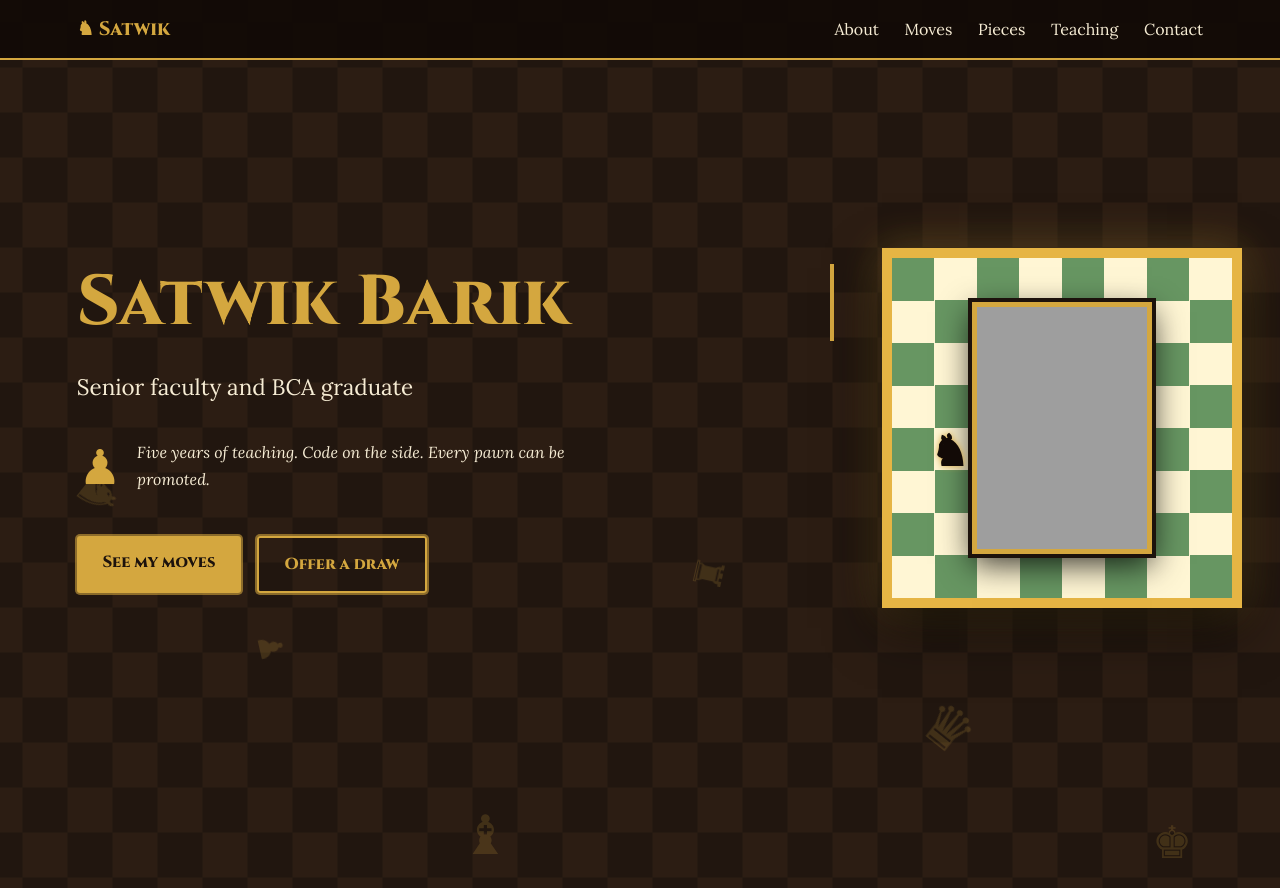
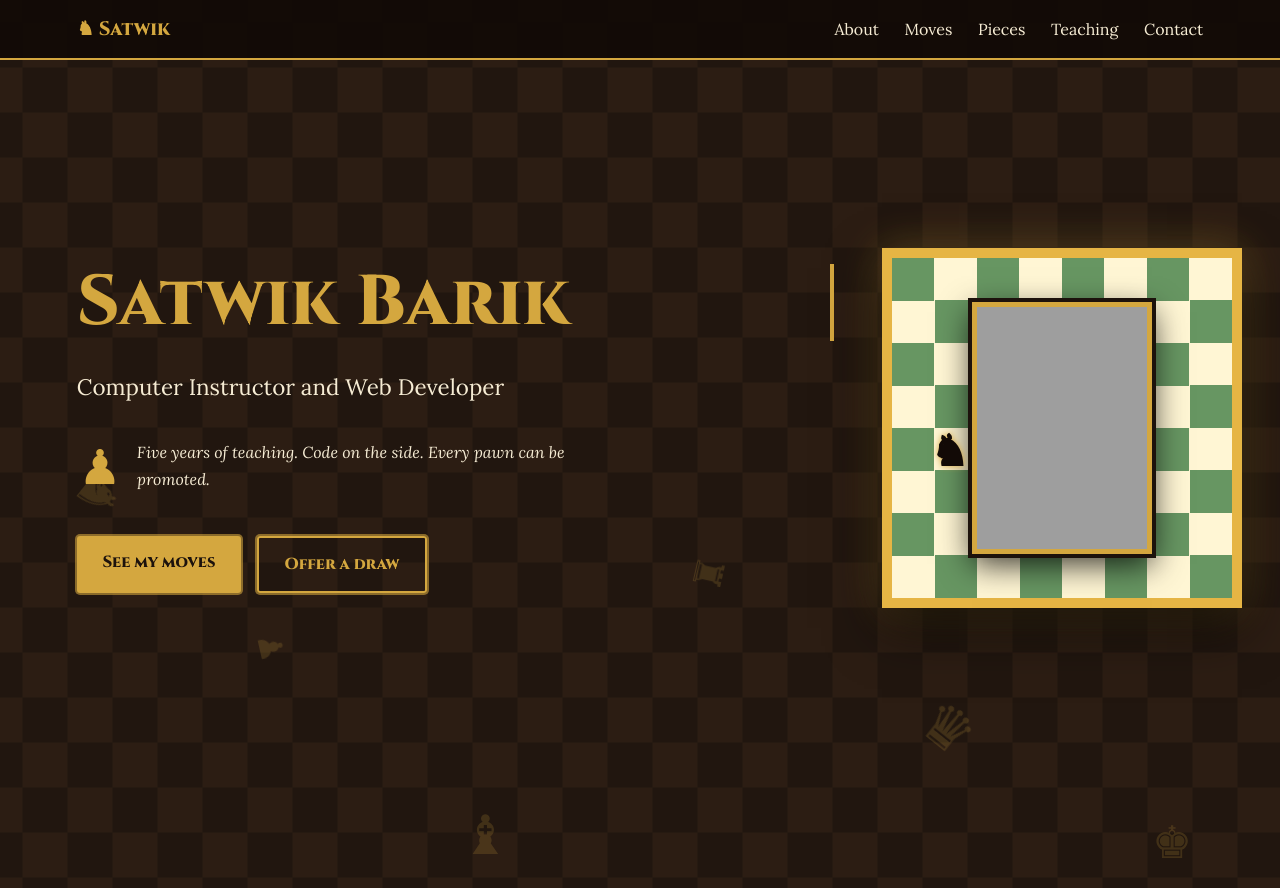
Before and after one commit to Barikfi/SatwikBarik, a plain HTML site: page index.html in a window 1280 px wide. Shown: the top 888 px of the page. Drawn offline with Linux system fonts and the light colour scheme; grey boxes are pictures that could not be loaded.

Commit message:
Update role description in index.html

```diff
--- a/index.html
+++ b/index.html
@@ -23,7 +23,7 @@
 <header id="top" class="hero">
   <div class="intro">
     <h1><span class="type">Satwik Barik</span></h1>
-    <p class="role">Senior faculty and BCA graduate</p>
+    <p class="role">Computer Instructor and Web Developer</p>
     <p class="promote" aria-label="From pawn to queen">
       <span class="pawn">♟</span><span class="queen">♛</span>
       <em>Five years of teaching. Code on the side. Every pawn can be promoted.</em>
```
